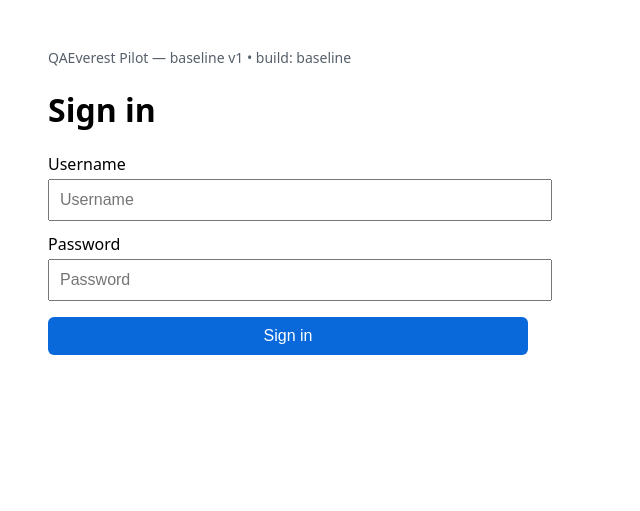
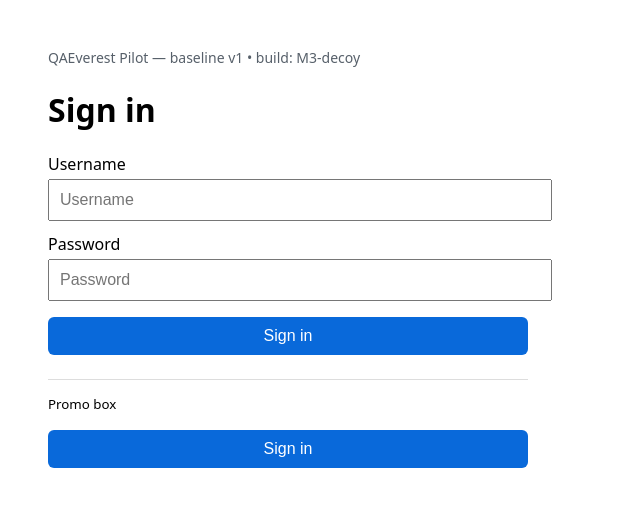
Before and after one commit to victor-2026/qaeverset-pilot-mini, a website: page index.html in a window 1280 px wide. Shown: the whole page, without its empty margins (0-640 px from the left). Drawn offline with Linux system fonts and the light colour scheme.

Commit message:
mut(M3): decoy in ROOT index.html (served by Pages)

```diff
--- a/index.html
+++ b/index.html
@@ -5,7 +5,7 @@
 nav{margin-bottom:20px;color:#57606a;font-size:14px}
 </style></head>
 <body>
-<nav>QAEverest Pilot — baseline v1 • <span id="build">build: baseline</span></nav>
+<nav>QAEverest Pilot — baseline v1 • <span id="build">build: M3-decoy</span></nav>
 <h1>Sign in</h1>
 <form id="login">
   <label for="username">Username</label>
@@ -14,6 +14,7 @@ nav{margin-bottom:20px;color:#57606a;font-size:14px}
   <input id="password" name="password" type="password" placeholder="Password" autocomplete="current-password" />
   <button id="loginBtn" type="submit">Sign in</button>
 </form>
+<div style="margin-top:24px;border-top:1px solid #ddd;padding-top:12px"><small>Promo box</small><br><button id="promoBtn" type="button">Sign in</button></div>
 <div id="ok" class="msg ok">Welcome, <span id="who"></span>!</div>
 <div id="err" class="msg err">Invalid credentials</div>
 <script>
```
